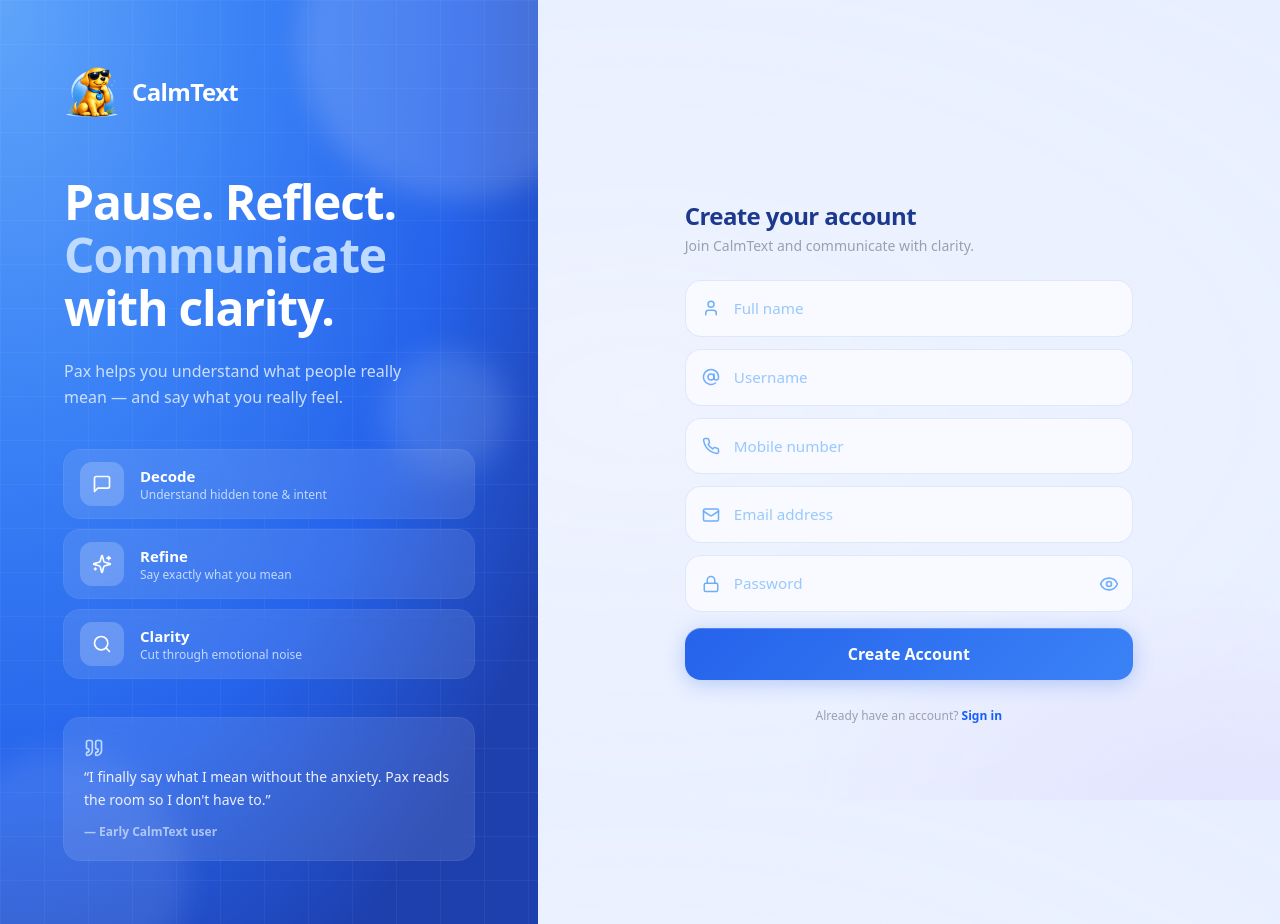
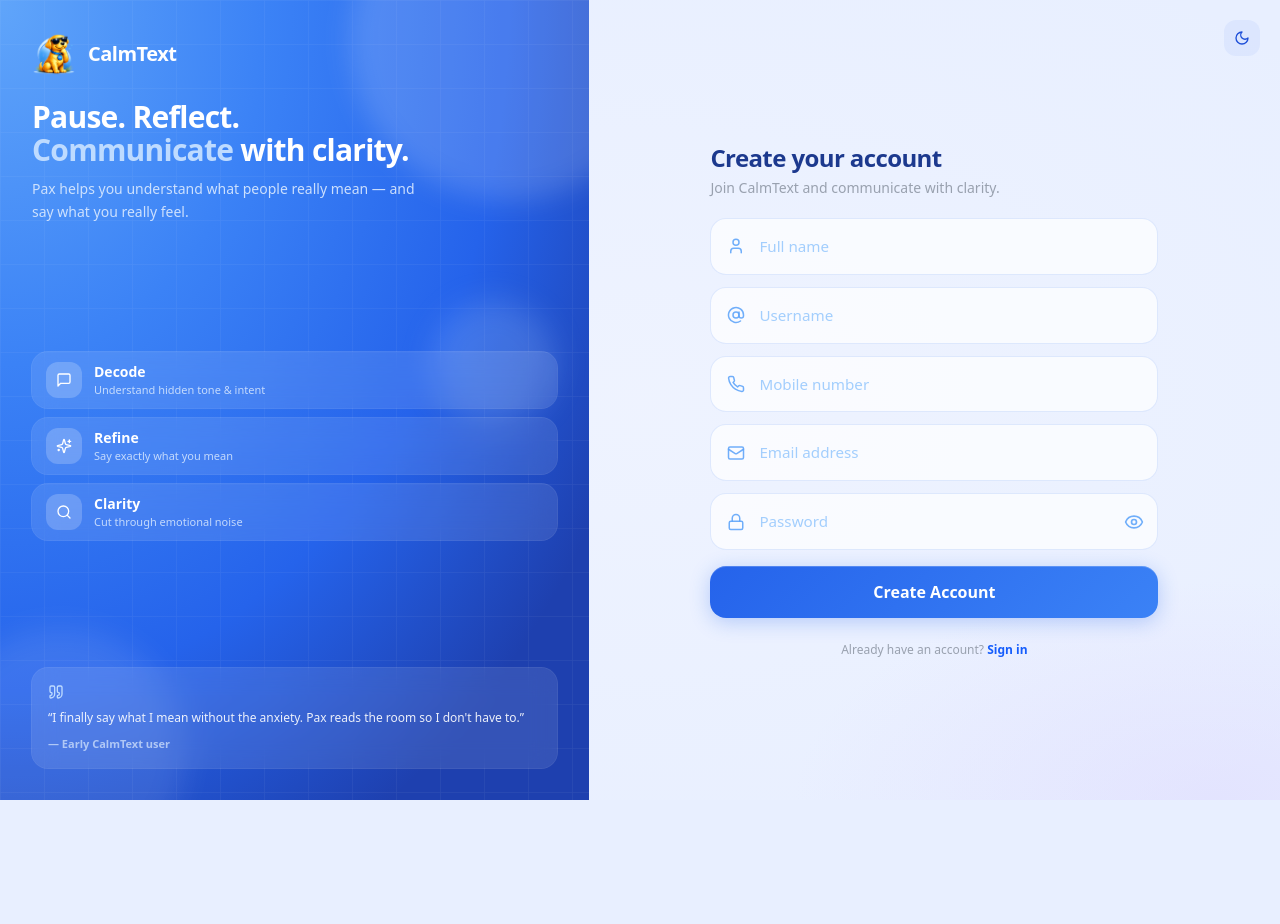
Before and after one commit to divyansh19jain/CalmText, a React (Vite) app in the folder apps/web/: page /signup in a window 1280 px wide. After the commit the page ends 800 px from the top, so only its background shows below. Built offline with nearby package versions, Linux system fonts and the light colour scheme; no server answers.

Commit message:
Mobile responisve and Update UI desing

```diff
--- a/apps/web/src/components/ClearTextResult.jsx
+++ b/apps/web/src/components/ClearTextResult.jsx
@@ -22,7 +22,7 @@ const ClearTextResult = ({ result, originalText, onNewAnalysis }) => {
         className="reflection-box flex flex-col gap-4">
         <div className="flex items-center gap-3">
           <div className="w-9 h-9 rounded-xl flex items-center justify-center flex-shrink-0"
-            style={{ background: 'rgba(219,234,254,0.80)', border: '1px solid rgba(37,99,235,0.18)' }}>
+            style={{ background: 'var(--accent-soft)', border: '1px solid var(--accent-border)' }}>
             <span className="text-blue-600 font-bold text-xs select-none">CT</span>
           </div>
           <span className="text-blue-600 font-bold text-sm tracking-tight">ClearText</span>
--- a/apps/web/src/components/ResultSection.jsx
+++ b/apps/web/src/components/ResultSection.jsx
@@ -1,7 +1,7 @@
 import React, { useState } from 'react';
 import { motion } from 'framer-motion';
 import { LuZap } from 'react-icons/lu';
-import mascotImg from '../assets/pax_mascot.png';
+import mascotImg from '../assets/single-logo.png';
 
 const MascotAvatar = () => {
   const [failed, setFailed] = useState(false);
--- /dev/null
+++ b/apps/web/src/components/ThemeToggle.jsx
@@ -0,0 +1,26 @@
+import React from 'react';
+import { LuSun, LuMoon } from 'react-icons/lu';
+import { useTheme } from '../context/ThemeContext';
+
+/**
+ * Sun/Moon theme toggle. `variant="ghost"` for placing on colored backgrounds.
+ */
+const ThemeToggle = ({ className = '' }) => {
+  const { isDark, toggleTheme } = useTheme();
+  return (
+    <button
+      onClick={toggleTheme}
+      aria-label={isDark ? 'Switch to light mode' : 'Switch to dark mode'}
+      title={isDark ? 'Light mode' : 'Dark mode'}
+      className={`w-9 h-9 flex items-center justify-center rounded-xl transition-all ${className}`}
+      style={{
+        background: 'var(--accent-dim)',
+        color: 'var(--accent-text)',
+      }}
+    >
+      {isDark ? <LuSun className="w-4 h-4" /> : <LuMoon className="w-4 h-4" />}
+    </button>
+  );
+};
+
+export default ThemeToggle;
--- /dev/null
+++ b/apps/web/src/context/ThemeContext.jsx
@@ -0,0 +1,34 @@
+import React, { createContext, useContext, useEffect, useState } from 'react';
+
+const ThemeContext = createContext(null);
+
+const THEME_KEY = 'ct_theme';
+
+const getInitialTheme = () => {
+  const stored = localStorage.getItem(THEME_KEY);
+  if (stored === 'light' || stored === 'dark') return stored;
+  // First visit: follow OS preference
+  return window.matchMedia?.('(prefers-color-scheme: dark)').matches ? 'dark' : 'light';
+};
+
+export const ThemeProvider = ({ children }) => {
+  const [theme, setTheme] = useState(getInitialTheme);
+
+  // Apply the theme class to <html> so CSS variables flip
+  useEffect(() => {
+    const root = document.documentElement;
+    root.classList.toggle('dark', theme === 'dark');
+    root.style.colorScheme = theme;
+    localStorage.setItem(THEME_KEY, theme);
+  }, [theme]);
+
+  const toggleTheme = () => setTheme((t) => (t === 'dark' ? 'light' : 'dark'));
+
+  return (
+    <ThemeContext.Provider value={{ theme, setTheme, toggleTheme, isDark: theme === 'dark' }}>
+      {children}
+    </ThemeContext.Provider>
+  );
+};
+
+export const useTheme = () => useContext(ThemeContext);
--- a/apps/web/src/index.css
+++ b/apps/web/src/index.css
@@ -1,13 +1,78 @@
 @import "tailwindcss";
 
 @theme {
-  --color-app-bg: #f0f4ff;
-  --color-card-bg: rgba(255,255,255,0.72);
-  --color-input-bg: rgba(255,255,255,0.60);
   --color-pax-blue-primary: #3b82f6;
   --color-pax-blue-secondary: #2563EB;
-  --color-pax-blue-dim: rgba(37,99,235,0.08);
-  --color-pax-blue-glow: rgba(37,99,235,0.18);
+
+  /* ── Responsive breakpoints (xs:0 is the default/base) ── */
+  --breakpoint-sm: 600px;   /* Tablet */
+  --breakpoint-md: 900px;   /* Small laptop */
+  --breakpoint-lg: 1200px;  /* Laptop */
+  --breakpoint-xl: 1536px;  /* Desktop */
+  --breakpoint-xxl: 1920px; /* Full HD */
+  --breakpoint-ultra: 2560px;       /* Ultra-wide */
+  --breakpoint-superultra: 3840px;  /* Super ultra-wide */
+}
+
+/* ─────────────────────────────────────────────
+   THEME TOKENS  (light = :root, dark = .dark)
+───────────────────────────────────────────── */
+:root {
+  --page-bg: #e8efff;
+  --page-grad-1: rgba(191,219,254,0.55);
+  --page-grad-2: rgba(221,214,254,0.45);
+  --page-grad-3: rgba(240,244,255,0.80);
+
+  --surface: rgba(255,255,255,0.72);
+  --surface-strong: rgba(255,255,255,0.92);
+  --surface-border: rgba(255,255,255,0.88);
+  --surface-shadow: rgba(37,99,235,0.08);
+
+  --panel: rgba(255,255,255,0.68);
+  --accent-soft: rgba(219,234,254,0.45);
+  --accent-border: rgba(37,99,235,0.14);
+  --accent-dim: rgba(37,99,235,0.06);
+
+  --input-bg: rgba(255,255,255,0.70);
+  --input-bg-focus: rgba(255,255,255,0.92);
+  --input-border: rgba(37,99,235,0.13);
+  --input-text: #1e3a5f;
+  --input-placeholder: rgba(147,197,253,0.85);
+
+  --text-strong: #1f2937;
+  --text-body: #1e293b;
+  --text-muted: #6b7280;
+  --text-faint: #9ca3af;
+  --accent-text: #1d4ed8;
+}
+
+.dark {
+  --page-bg: #0b1220;
+  --page-grad-1: rgba(37,99,235,0.18);
+  --page-grad-2: rgba(124,58,237,0.16);
+  --page-grad-3: rgba(15,23,42,0.85);
+
+  --surface: rgba(30,41,59,0.72);
+  --surface-strong: rgba(30,41,59,0.92);
+  --surface-border: rgba(148,163,184,0.16);
+  --surface-shadow: rgba(0,0,0,0.45);
+
+  --panel: rgba(30,41,59,0.62);
+  --accent-soft: rgba(37,99,235,0.14);
+  --accent-border: rgba(96,165,250,0.22);
+  --accent-dim: rgba(96,165,250,0.10);
+
+  --input-bg: rgba(15,23,42,0.60);
+  --input-bg-focus: rgba(15,23,42,0.85);
+  --input-border: rgba(96,165,250,0.22);
+  --input-text: #e2e8f0;
+  --input-placeholder: rgba(148,163,184,0.6);
+
+  --text-strong: #f1f5f9;
+  --text-body: #e2e8f0;
+  --text-muted: #94a3b8;
+  --text-faint: #64748b;
+  --accent-text: #93c5fd;
 }
 
 /* ── Body ── */
@@ -17,12 +82,13 @@
     -webkit-font-smoothing: antialiased;
     min-height: 100vh;
     background:
-      radial-gradient(ellipse 70% 60% at 5%   0%,  rgba(191,219,254,0.55) 0%, transparent 55%),
-      radial-gradient(ellipse 60% 50% at 95% 100%, rgba(221,214,254,0.45) 0%, transparent 55%),
-      radial-gradient(ellipse 90% 80% at 50%  50%, rgba(240,244,255,0.80) 0%, transparent 80%),
-      #e8efff;
+      radial-gradient(ellipse 70% 60% at 5%   0%,  var(--page-grad-1) 0%, transparent 55%),
+      radial-gradient(ellipse 60% 50% at 95% 100%, var(--page-grad-2) 0%, transparent 55%),
+      radial-gradient(ellipse 90% 80% at 50%  50%, var(--page-grad-3) 0%, transparent 80%),
+      var(--page-bg);
     background-attachment: fixed;
-    color: #1e293b;
+    color: var(--text-body);
+    transition: background-color 0.3s ease, color 0.3s ease;
   }
 }
 
@@ -33,7 +99,7 @@
   min-height: 100vh;
   padding: 12px;
 }
-@media (min-width: 768px) {
+@media (min-width: 900px) {
   .app-shell { padding: 16px; }
 }
 
@@ -42,34 +108,42 @@
   flex-direction: column;
   gap: 12px;
 }
-@media (min-width: 768px) {
+@media (min-width: 900px) {
   .app-layout {
     flex-direction: row;
     height: calc(100vh - 32px);
   }
+}
+/* Fill the full viewport width on all screens (no centered cap / side gaps) */
+.app-layout {
+  width: 100%;
+  max-width: none;
+}
+@media (min-width: 3840px) {       /* superUltraWide */
+  .app-shell { padding: 32px; }
 }
 
 /* Main panel needs a usable height on mobile (no fixed parent height there) */
 .main-panel {
   min-height: 60vh;
 }
-@media (min-width: 768px) {
+@media (min-width: 900px) {
   .main-panel { min-height: 0; }
 }
 
-/* Mobile-only history block (right sidebar is hidden < 1024px) */
+/* Mobile/tablet history block (right sidebar is hidden < lg = 1200px) */
 .mobile-history {
-  background: rgba(255,255,255,0.68);
-  border: 1px solid rgba(255,255,255,0.88);
+  background: var(--panel);
+  border: 1px solid var(--surface-border);
   backdrop-filter: blur(20px);
   -webkit-backdrop-filter: blur(20px);
-  box-shadow: 0 8px 32px rgba(37,99,235,0.08);
+  box-shadow: 0 8px 32px var(--surface-shadow);
   border-radius: 24px;
   overflow: hidden;
   display: flex;
   flex-direction: column;
 }
-@media (min-width: 1024px) {
+@media (min-width: 1200px) {
   .mobile-history { display: none; }
 }
 
@@ -77,11 +151,11 @@
 .sidebar-left,
 .main-panel,
 .sidebar-right {
-  background: rgba(255,255,255,0.68);
-  border: 1px solid rgba(255,255,255,0.88);
+  background: var(--panel);
+  border: 1px solid var(--surface-border);
   backdrop-filter: blur(24px);
   -webkit-backdrop-filter: blur(24px);
-  box-shadow: 0 8px 32px rgba(37,99,235,0.08), 0 1px 0 rgba(255,255,255,0.9) inset;
+  box-shadow: 0 8px 32px var(--surface-shadow);
   border-radius: 24px;
   overflow: hidden;
 }
@@ -93,9 +167,12 @@
   flex-direction: column;
   padding: 20px;
 }
-@media (min-width: 768px) {
+@media (min-width: 900px) {
   .sidebar-left { display: flex; }
 }
+@media (min-width: 1536px) { .sidebar-left { width: 260px; } }   /* xl */
+@media (min-width: 1920px) { .sidebar-left { width: 300px; } }   /* xxl */
+@media (min-width: 2560px) { .sidebar-left { width: 340px; } }   /* ultraWide */
 
 .main-panel {
   flex: 1;
@@ -111,17 +188,20 @@
   display: none;
   flex-direction: column;
 }
-@media (min-width: 1024px) {
+@media (min-width: 1200px) {
   .sidebar-right { display: flex; }
 }
+@media (min-width: 1536px) { .sidebar-right { width: 300px; } }   /* xl */
+@media (min-width: 1920px) { .sidebar-right { width: 340px; } }   /* xxl */
+@media (min-width: 2560px) { .sidebar-right { width: 380px; } }   /* ultraWide */
 
 /* Mobile top bar */
 .mobile-topbar {
-  background: rgba(255,255,255,0.72);
-  border: 1px solid rgba(255,255,255,0.88);
+  background: var(--surface);
+  border: 1px solid var(--surface-border);
   backdrop-filter: blur(20px);
   -webkit-backdrop-filter: blur(20px);
-  box-shadow: 0 4px 16px rgba(37,99,235,0.07);
+  box-shadow: 0 4px 16px var(--surface-shadow);
   border-radius: 16px;
   padding: 10px 16px;
   display: flex;
@@ -129,9 +209,35 @@
   justify-content: space-between;
   margin-bottom: 12px;
 }
-@media (min-width: 768px) {
+@media (min-width: 900px) {
   .mobile-topbar { display: none; }
 }
+
+/* Theme-aware text helpers (use alongside Tailwind) */
+.t-strong { color: var(--text-strong) !important; }
+.t-body   { color: var(--text-body) !important; }
+.t-muted  { color: var(--text-muted) !important; }
+.t-faint  { color: var(--text-faint) !important; }
+
+/* In dark mode, soften the hardcoded gray text utilities used across the app
+   so existing markup stays readable without editing every element. */
+.dark .text-gray-900,
+.dark .text-gray-800,
+.dark .text-gray-700 { color: var(--text-strong) !important; }
+.dark .text-gray-600,
+.dark .text-gray-500 { color: var(--text-muted) !important; }
+.dark .text-gray-400,
+.dark .text-gray-300 { color: var(--text-faint) !important; }
+.dark .text-blue-900,
+.dark .text-blue-800 { color: #bfdbfe !important; }
+
+/* Soften hardcoded white/translucent backgrounds inside cards in dark mode */
+.dark .bg-white { background-color: var(--surface) !important; }
+.dark .bg-blue-50 { background-color: var(--accent-soft) !important; }
+.dark .bg-gray-50 { background-color: rgba(148,163,184,0.08) !important; }
+.dark .bg-gray-100 { background-color: rgba(148,163,184,0.12) !important; }
+.dark .border-gray-200 { border-color: var(--surface-border) !important; }
+.dark .border-blue-100 { border-color: var(--accent-border) !important; }
 
 /* ─────────────────────────────────────────────
    NAV ITEMS
@@ -145,19 +251,19 @@
   border-radius: 12px;
   font-size: 0.875rem;
   font-weight: 500;
-  color: #6b7280;
+  color: var(--text-muted);
   transition: all 0.2s;
   text-align: left;
   background: transparent;
   border: none;
 }
 .sidebar-nav-item:hover {
-  background: rgba(37,99,235,0.06);
-  color: #1f2937;
+  background: var(--accent-dim);
+  color: var(--text-strong);
 }
 .sidebar-nav-active {
-  background: rgba(37,99,235,0.09);
-  color: #1d4ed8;
+  background: var(--accent-soft);
+  color: var(--accent-text);
   font-weight: 600;
   box-shadow: 0 1px 4px rgba(37,99,235,0.10);
 }
@@ -176,7 +282,7 @@
   border: none;
 }
 .history-sidebar-item:hover {
-  background: rgba(37,99,235,0.06);
+  background: var(--accent-dim);
 }
 
 /* ─────────────────────────────────────────────
@@ -185,31 +291,33 @@
 
 /* Glass card */
 .glass-card {
-  background: rgba(255,255,255,0.72);
-  border: 1px solid rgba(255,255,255,0.88);
+  background: var(--surface);
+  border: 1px solid var(--surface-border);
   backdrop-filter: blur(20px);
   -webkit-backdrop-filter: blur(20px);
-  box-shadow: 0 4px 20px rgba(37,99,235,0.07), 0 1px 0 rgba(255,255,255,0.9) inset;
+  box-shadow: 0 4px 20px var(--surface-shadow);
   border-radius: 24px;
   padding: 24px;
+  color: var(--text-body);
 }
 
 /* Reflection box */
 .reflection-box {
-  background: rgba(219,234,254,0.45);
-  border: 1px solid rgba(37,99,235,0.14);
+  background: var(--accent-soft);
+  border: 1px solid var(--accent-border);
   backdrop-filter: blur(16px);
   -webkit-backdrop-filter: blur(16px);
-  box-shadow: 0 4px 20px rgba(37,99,235,0.06);
+  box-shadow: 0 4px 20px var(--surface-shadow);
   border-radius: 24px;
   padding: 28px 24px;
+  color: var(--text-body);
 }
 
 /* Textarea / input */
 .paws-input {
-  background: rgba(255,255,255,0.70);
-  border: 1px solid rgba(37,99,235,0.13);
-  color: #1e3a5f;
+  background: var(--input-bg);
+  border: 1px solid var(--input-border);
+  color: var(--input-text);
   width: 100%;
   border-radius: 16px;
   padding: 20px;
@@ -218,11 +326,11 @@
   transition: all 0.2s;
   outline: none;
 }
-.paws-input::placeholder { color: rgba(147,197,253,0.8); }
+.paws-input::placeholder { color: var(--input-placeholder); }
 .paws-input:focus {
   border-color: rgba(37,99,235,0.35);
   box-shadow: 0 0 0 3px rgba(37,99,235,0.09);
-  background: rgba(255,255,255,0.88);
+  background: var(--input-bg-focus);
 }
 
 /* Floating orbs on auth brand panel */
@@ -257,21 +365,21 @@
 }
 .auth-input {
   width: 100%;
-  background: #f8faff;
-  border: 1.5px solid rgba(37,99,235,0.12);
-  color: #1e3a5f;
+  background: var(--input-bg);
+  border: 1.5px solid var(--input-border);
+  color: var(--input-text);
   border-radius: 16px;
   padding: 16px 16px 16px 48px;
   font-size: 0.95rem;
   transition: all 0.2s ease;
   outline: none;
 }
-.auth-input::placeholder { color: rgba(147,197,253,0.95); }
+.auth-input::placeholder { color: var(--input-placeholder); }
 .auth-input:hover { border-color: rgba(37,99,235,0.22); }
 .auth-input:focus {
   border-color: #3b82f6;
   box-shadow: 0 0 0 4px rgba(37,99,235,0.12);
-  background: #fff;
+  background: var(--input-bg-focus);
 }
 .auth-field:focus-within .auth-field-icon { color: #2563EB; }
 .auth-eye {
@@ -317,8 +425,8 @@
 
 /* Mode switcher (mobile) — even 2×2 grid so 4 labels never cramp */
 .mode-switcher {
-  background: rgba(241,245,255,0.80);
-  border: 1px solid rgba(37,99,235,0.10);
+  background: var(--accent-soft);
+  border: 1px solid var(--accent-border);
   display: grid;
   grid-template-columns: minmax(0, 1fr) minmax(0, 1fr);
   gap: 6px;
@@ -360,8 +468,8 @@
 
 /* Loader */
 .glow-loader {
-  background: rgba(219,234,254,0.65);
-  border: 1px solid rgba(37,99,235,0.18);
+  background: var(--accent-soft);
+  border: 1px solid var(--accent-border);
   box-shadow: 0 0 48px rgba(37,99,235,0.14);
   height: 112px;
   width: 112px;
--- a/apps/web/src/main.jsx
+++ b/apps/web/src/main.jsx
@@ -8,6 +8,7 @@ import SignupPage from './pages/SignupPage.jsx'
 import ForgotPasswordPage from './pages/ForgotPasswordPage.jsx'
 import ProfilePage from './pages/ProfilePage.jsx'
 import { AuthProvider, useAuth } from './context/AuthContext.jsx'
+import { ThemeProvider } from './context/ThemeContext.jsx'
 
 // Redirect to /login if not authenticated
 const ProtectedRoute = ({ children }) => {
@@ -24,6 +25,7 @@ const PublicOnlyRoute = ({ children }) => {
 createRoot(document.getElementById('root')).render(
   <StrictMode>
     <BrowserRouter>
+      <ThemeProvider>
       <AuthProvider>
         <Routes>
           <Route path="/login" element={<PublicOnlyRoute><LoginPage /></PublicOnlyRoute>} />
@@ -34,6 +36,7 @@ createRoot(document.getElementById('root')).render(
           <Route path="*" element={<Navigate to="/" replace />} />
         </Routes>
       </AuthProvider>
+      </ThemeProvider>
     </BrowserRouter>
   </StrictMode>,
 )
--- a/apps/web/src/pages/AuthLayout.jsx
+++ b/apps/web/src/pages/AuthLayout.jsx
@@ -1,6 +1,7 @@
 import React from 'react';
 import { LuMessageSquare, LuSparkles, LuSearch, LuQuote } from 'react-icons/lu';
 import singleLogo from '../assets/single-logo.png';
+import ThemeToggle from '../components/ThemeToggle';
 
 const features = [
   { Icon: LuMessageSquare, title: 'Decode', desc: 'Understand hidden tone & intent' },
@@ -14,11 +15,11 @@ const features = [
  */
 const AuthLayout = ({ children }) => {
   return (
-    <div className="min-h-screen w-full flex">
+    <div className="h-screen w-full flex overflow-hidden">
 
       {/* ─── Left brand panel (hidden on small screens) ─── */}
       <div
-        className="hidden lg:flex flex-col justify-between w-[46%] xl:w-[42%] p-12 xl:p-16 relative overflow-hidden"
+        className="hidden lg:flex flex-col justify-between w-[46%] xl:w-[42%] p-8 xl:p-12 xxl:p-14 relative overflow-hidden"
         style={{
           background:
             'radial-gradient(120% 120% at 0% 0%, #60a5fa 0%, #3b82f6 38%, #2563EB 72%, #1e40af 100%)',
@@ -40,33 +41,33 @@ const AuthLayout = ({ children }) => {
 
         {/* top: brand + headline */}
         <div className="relative z-10">
-          <div className="flex items-center gap-3 mb-14">
-            <img src={singleLogo} alt="Pax" className="w-14 h-14 object-contain flex-shrink-0" />
-            <span className="text-white font-extrabold text-2xl tracking-tight">CalmText</span>
+          <div className="flex items-center gap-3 mb-6 xl:mb-10">
+            <img src={singleLogo} alt="Pax" className="w-11 h-11 xl:w-14 xl:h-14 object-contain flex-shrink-0" />
+            <span className="text-white font-extrabold text-xl xl:text-2xl tracking-tight">CalmText</span>
           </div>
 
-          <h3 className="text-white text-4xl xl:text-5xl font-extrabold leading-[1.1] tracking-tight">
+          <h3 className="text-white text-3xl xl:text-4xl xxl:text-5xl font-extrabold leading-[1.1] tracking-tight">
             Pause. Reflect.<br />
             <span className="text-blue-200">Communicate</span> with clarity.
           </h3>
-          <p className="text-blue-100/90 text-base mt-6 leading-relaxed max-w-sm">
+          <p className="text-blue-100/90 text-sm xl:text-base mt-3 xl:mt-5 leading-relaxed max-w-sm">
             Pax helps you understand what people really mean — and say what you really feel.
           </p>
         </div>
 
         {/* middle: feature cards */}
-        <div className="relative z-10 flex flex-col gap-3 my-10">
+        <div className="relative z-10 flex flex-col gap-2.5 xl:gap-3 my-5 xl:my-8">
           {features.map(({ Icon, title, desc }) => (
             <div
               key={title}
-              className="flex items-center gap-4 rounded-2xl px-4 py-3 bg-white/10 backdrop-blur-md ring-1 ring-white/15 hover:bg-white/15 transition-colors"
+              className="flex items-center gap-3 xl:gap-4 rounded-2xl px-3.5 py-2.5 xl:px-4 xl:py-3 bg-white/10 backdrop-blur-md ring-1 ring-white/15 hover:bg-white/15 transition-colors"
             >
-              <div className="w-11 h-11 rounded-xl bg-white/20 flex items-center justify-center flex-shrink-0">
-                <Icon className="w-5 h-5 text-white" />
+              <div className="w-9 h-9 xl:w-11 xl:h-11 rounded-xl bg-white/20 flex items-center justify-center flex-shrink-0">
+                <Icon className="w-4 h-4 xl:w-5 xl:h-5 text-white" />
               </div>
               <div className="flex flex-col">
-                <span className="text-white text-[15px] font-bold leading-tight">{title}</span>
-                <span className="text-blue-100/85 text-xs leading-tight mt-0.5">{desc}</span>
+                <span className="text-white text-sm xl:text-[15px] font-bold leading-tight">{title}</span>
+                <span className="text-blue-100/85 text-[11px] xl:text-xs leading-tight mt-0.5">{desc}</span>
               </div>
             </div>
           ))}
@@ -74,25 +75,30 @@ const AuthLayout = ({ children }) => {
 
         {/* bottom: testimonial */}
         <div className="relative z-10">
-          <div className="rounded-2xl p-5 bg-white/10 backdrop-blur-md ring-1 ring-white/15">
-            <LuQuote className="w-5 h-5 text-blue-200 mb-2" />
-            <p className="text-white/90 text-sm leading-relaxed">
+          <div className="rounded-2xl p-4 xl:p-5 bg-white/10 backdrop-blur-md ring-1 ring-white/15">
+            <LuQuote className="w-4 h-4 xl:w-5 xl:h-5 text-blue-200 mb-2" />
+            <p className="text-white/90 text-xs xl:text-sm leading-relaxed">
               “I finally say what I mean without the anxiety. Pax reads the room so I don't have to.”
             </p>
-            <p className="text-blue-100/70 text-xs mt-3 font-semibold">— Early CalmText user</p>
+            <p className="text-blue-100/70 text-[11px] xl:text-xs mt-2 xl:mt-3 font-semibold">— Early CalmText user</p>
           </div>
         </div>
       </div>
 
       {/* ─── Right form panel ─── */}
-      <div className="flex-1 flex flex-col justify-center items-center p-6 sm:p-10 relative">
-        {/* Mobile logo (brand panel is hidden < lg) */}
-        <div className="flex lg:hidden flex-col items-center gap-2 mb-9">
-          <img src={singleLogo} alt="CalmText" className="w-24 h-24 object-contain" />
-          <span className="font-extrabold text-blue-900 tracking-tight text-2xl">CalmText</span>
+      <div className="flex-1 h-full overflow-y-auto flex flex-col justify-center items-center p-5 sm:p-8 relative">
+        {/* Theme toggle */}
+        <div className="absolute top-5 right-5">
+          <ThemeToggle />
         </div>
 
-        <div className="w-full max-w-md flex flex-col gap-6">
+        {/* Mobile logo (brand panel is hidden < lg) */}
+        <div className="flex lg:hidden flex-col items-center gap-2 mb-6">
+          <img src={singleLogo} alt="CalmText" className="w-16 h-16 sm:w-20 sm:h-20 object-contain" />
+          <span className="font-extrabold t-strong tracking-tight text-xl">CalmText</span>
+        </div>
+
+        <div className="w-full max-w-md flex flex-col gap-5">
           {children}
         </div>
       </div>
```
Also changed, not shown: apps/web/index.html (+13 -0 lines), apps/web/src/App.jsx (+30 -6 lines), apps/web/src/pages/LoginPage.jsx (+9 -1 lines), apps/web/src/pages/ProfilePage.jsx (+15 -11 lines), 1 other file (tests, documents, lock files or other folders).
